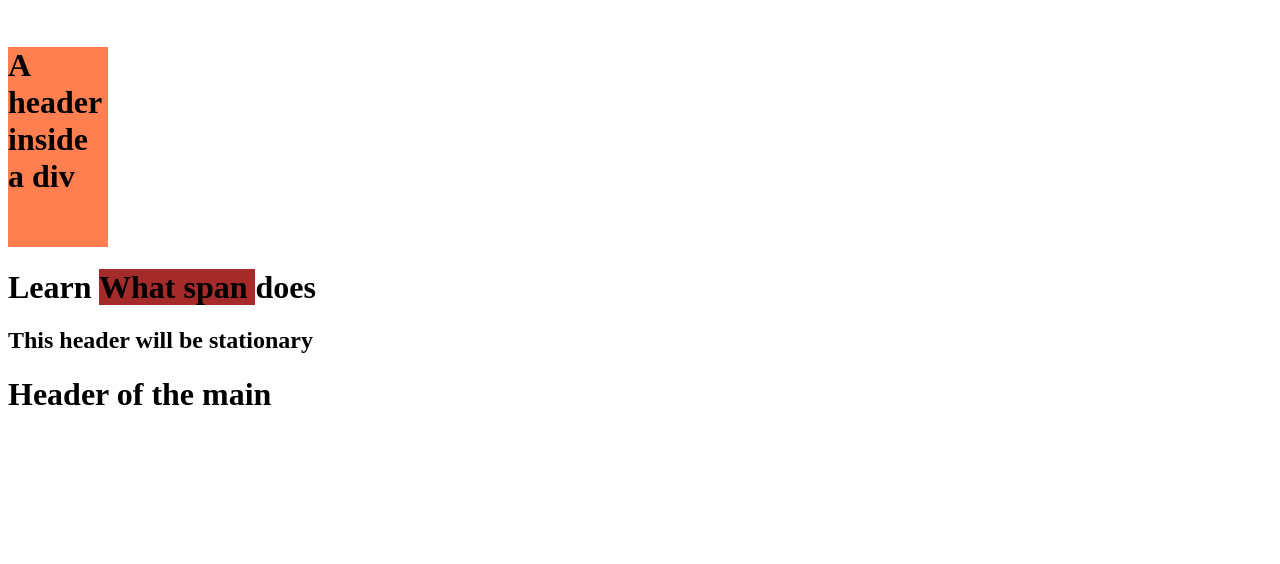
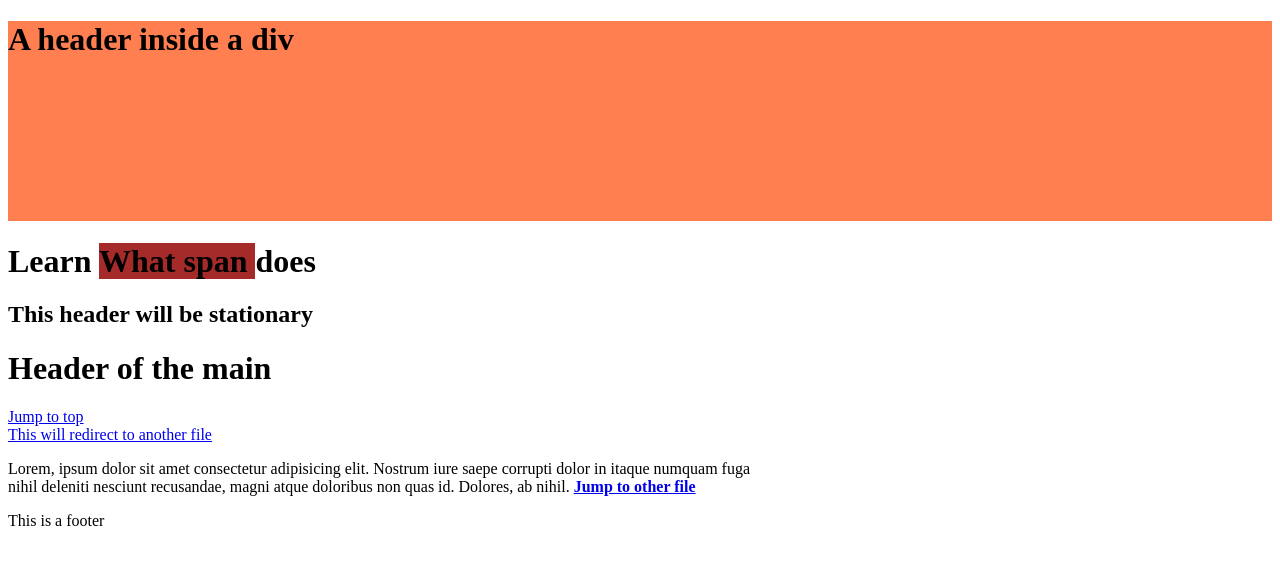
Before and after one commit to statusunknown418/WEB_FRE, a plain HTML site: page HTML/5-Div.html in a window 1280 px wide. Drawn offline with Linux system fonts and the light colour scheme.

Commit message:
Div improved

```diff
--- a/HTML/5-Div.html
+++ b/HTML/5-Div.html
@@ -1,27 +1,30 @@
 <!DOCTYPE html>
 <html lang="en" dir="ltr">
-  <head>
+
+<head>
     <meta charset="utf-8">
     <style>
         span {
             background-color: brown;
         }
-        .main_div{
-            height: 200px;
-            width: 100px;
+
+        .main_div {
+            min-height: 200px;
+            min-width: 100px;
             background-position: 10%;
             background-color: coral;
         }
     </style>
-    <img src="" alt="">
-    <title></title>
-  </head>
-  <body>
+
+    <title>A lerning page</title>
+</head>
+
+<body>
 
     <!-- DIV Defines a section in a document -->
     <div class="main_div">
         <!-- Defines a header for the document or section -->
-        <h1>A header inside a div</h1>
+        <h1 id="h1_header">A header inside a div</h1>
 
     </div>
 
@@ -43,25 +46,21 @@
     <main>
         <!-- MAIN will automatically create height and width -->
         <h1>Header of the main</h1>
+
+        <!-- This will only work internally because doesn't have a target -->
+        <a href="#h1_header">Jump to top</a>
+        <br>
+        <a href="/JS/6- Boolean.js">This will redirect to another file</a>
+        <p> Lorem, ipsum dolor sit amet consectetur adipisicing elit.
+            Nostrum iure saepe corrupti dolor in itaque numquam fuga <br>
+            nihil
+            deleniti nesciunt recusandae, magni atque doloribus non quas id. Dolores,
+            ab nihil. <b> <a href="1-Tags.html" target="_blank">Jump to other file</a> </b> </p>
     </main>
 
-    <!-- Defines a section in a document -->
+    <!-- Defines a footer for a document or  section -->
+    <footer>This is a footer</footer>
 
-    <!-- Defines an article -->
+</body>
 
-    <!-- Defines content aside from the page content -->
-
-    <!-- Defines additional details that the user can view or hide -->
-
-    <!-- Defines a dialog box or window -->
-
-    <!-- Defines a visible heading for a <details> element -->
-
-    <!-- Adds a machine-readable translation of a given content -->
-
-    <!-- Defines a footer for a document or  section -->
-
-
-
-  </body>
 </html>
```
